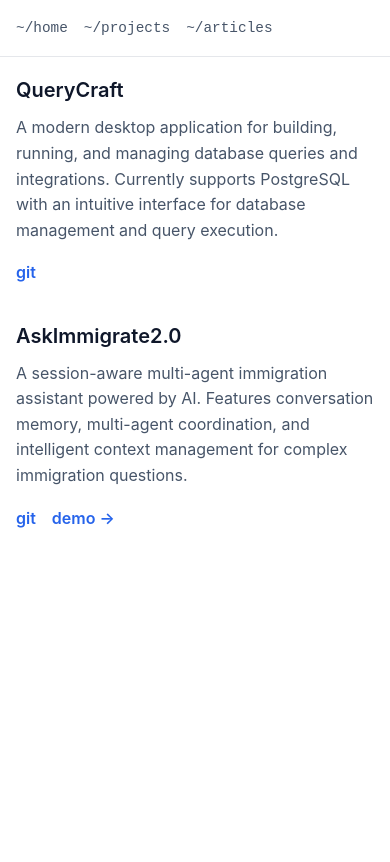
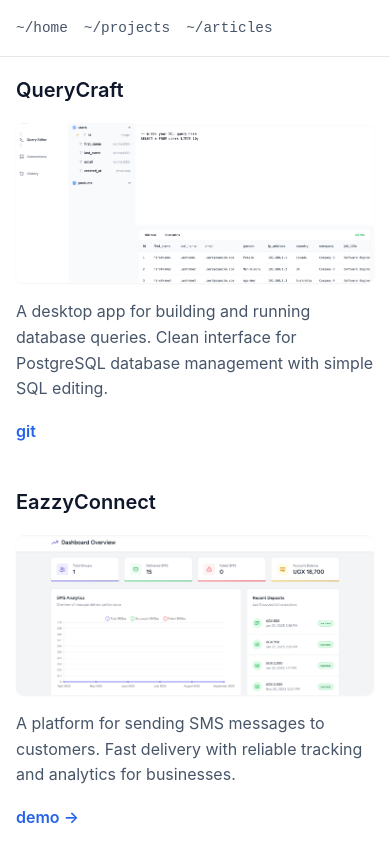
Before and after one commit to okumujustine/Portfolio, a Next.js app: page /projects in a window 390 px wide. Shown: the top 862 px of the page. Built offline with nearby package versions, Linux system fonts and the light colour scheme.

Commit message:
add projects photo preview

```diff
--- a/app/globals.css
+++ b/app/globals.css
@@ -255,6 +255,179 @@ body {
   }
 }
 
+.project-item {
+  margin-bottom: 3rem;
+}
+
+.project-content h3 {
+  margin: 0 0 1rem 0;
+  font-size: 1.25rem;
+  font-weight: 600;
+  color: var(--text-primary);
+}
+
+.project-description {
+  display: flex;
+  gap: 1.5rem;
+  align-items: center;
+}
+
+.project-image {
+  flex: 0 0 120px;
+  height: 90px;
+  border-radius: var(--radius-md);
+  overflow: hidden;
+  box-shadow: var(--shadow-sm);
+  transition: all var(--transition-normal);
+  position: relative;
+  cursor: pointer;
+}
+
+.project-image:hover {
+  transform: translateY(-2px);
+  box-shadow: var(--shadow-md);
+}
+
+.project-image img {
+  width: 100%;
+  height: 100%;
+  object-fit: cover;
+  transition: transform var(--transition-normal);
+}
+
+.project-image:hover img {
+  transform: scale(1.05);
+}
+
+.zoom-overlay {
+  position: absolute;
+  top: 0;
+  left: 0;
+  right: 0;
+  bottom: 0;
+  background: rgba(0, 0, 0, 0.7);
+  display: flex;
+  align-items: center;
+  justify-content: center;
+  opacity: 0;
+  transition: opacity var(--transition-normal);
+}
+
+.project-image:hover .zoom-overlay {
+  opacity: 1;
+}
+
+.zoom-icon {
+  font-size: 1.5rem;
+  color: white;
+}
+
+.image-modal {
+  position: fixed;
+  top: 0;
+  left: 0;
+  right: 0;
+  bottom: 0;
+  background: rgba(0, 0, 0, 0.9);
+  display: flex;
+  align-items: center;
+  justify-content: center;
+  z-index: 1000;
+  padding: 2rem;
+}
+
+.modal-content {
+  position: relative;
+  max-width: 90vw;
+  max-height: 90vh;
+  display: flex;
+  align-items: center;
+  justify-content: center;
+}
+
+.modal-content img {
+  max-width: 100%;
+  max-height: 100%;
+  object-fit: contain;
+  border-radius: var(--radius-md);
+  box-shadow: var(--shadow-xl);
+}
+
+.close-button {
+  position: absolute;
+  top: -3rem;
+  right: -1rem;
+  background: none;
+  border: none;
+  color: white;
+  font-size: 2rem;
+  cursor: pointer;
+  padding: 0.5rem;
+  border-radius: 50%;
+  width: 3rem;
+  height: 3rem;
+  display: flex;
+  align-items: center;
+  justify-content: center;
+  transition: background-color var(--transition-normal);
+}
+
+.close-button:hover {
+  background-color: rgba(255, 255, 255, 0.1);
+}
+
+.project-text {
+  flex: 1;
+}
+
+.project-text p {
+  margin: 0;
+  color: var(--text-secondary);
+  line-height: 1.6;
+}
+
+.project-links {
+  display: flex;
+  flex-direction: column;
+  gap: 0.5rem;
+  align-items: flex-end;
+}
+
+@media (max-width: 640px) {
+  .project-description {
+    flex-direction: column;
+    gap: 1rem;
+    align-items: flex-start;
+  }
+
+  .project-image {
+    flex: none;
+    width: 100%;
+    height: 160px;
+  }
+
+  .project-links {
+    flex-direction: row;
+    align-items: flex-start;
+  }
+
+  .project-item {
+    margin-bottom: 2.5rem;
+  }
+
+  .image-modal {
+    padding: 1rem;
+  }
+
+  .close-button {
+    top: -2rem;
+    right: 0;
+    font-size: 1.5rem;
+    width: 2.5rem;
+    height: 2.5rem;
+  }
+}
+
 
 .nav {
   border-bottom: 1px solid var(--gray-200);
--- a/app/page.tsx
+++ b/app/page.tsx
@@ -1,5 +1,5 @@
 import Navigation from '@/components/Navigation';
-import { profile } from '@/lib/data';
+import { profile } from '@/lib/projects';
 import Link from 'next/link';
 
 export default function Home() {
--- a/app/projects/page.tsx
+++ b/app/projects/page.tsx
@@ -1,17 +1,55 @@
+'use client';
+
 import Navigation from '@/components/Navigation';
-import { projects } from '@/lib/data';
+import { projects } from '@/lib/projects';
+import { useState, useEffect } from 'react';
 
 export default function Projects() {
+  const [zoomedImage, setZoomedImage] = useState<string | null>(null);
+
+  const openZoom = (imageSrc: string) => {
+    setZoomedImage(imageSrc);
+  };
+
+  const closeZoom = () => {
+    setZoomedImage(null);
+  };
+
+  useEffect(() => {
+    const handleKeyDown = (event: KeyboardEvent) => {
+      if (event.key === 'Escape' && zoomedImage) {
+        closeZoom();
+      }
+    };
+
+    document.addEventListener('keydown', handleKeyDown);
+    return () => document.removeEventListener('keydown', handleKeyDown);
+  }, [zoomedImage]);
+
   return (
     <>
       <Navigation />
       <div className="content-container">
 
         {projects.map((project, index) => (
-          <div key={index} style={{ marginBottom: '2rem' }}>
+          <div key={index} className="project-item">
+            <div className="project-content">
               <h3>{project.title}</h3>
+              <div className="project-description">
+                <div className="project-image" onClick={() => openZoom(project.image)}>
+                  <img
+                    src={project.image}
+                    alt={project.title}
+                    loading="lazy"
+                  />
+                  <div className="zoom-overlay">
+                    <span className="zoom-icon">🔍</span>
+                  </div>
+                </div>
+                <div className="project-text">
                   <p>{project.description}</p>
-            <div style={{ display: 'flex', gap: '1rem', marginTop: '1rem' }}>
+                </div>
+                <div className="project-links">
                   {project.github && (
                     <a href={project.github} target="_blank" rel="noopener noreferrer" className="cta-link">git</a>
                   )}
@@ -20,8 +58,19 @@ export default function Projects() {
                   )}
                 </div>
               </div>
+            </div>
+          </div>
         ))}
       </div>
+
+      {zoomedImage && (
+        <div className="image-modal" onClick={closeZoom}>
+          <div className="modal-content" onClick={(e) => e.stopPropagation()}>
+            <img src={zoomedImage} alt="Zoomed project" />
+            <button className="close-button" onClick={closeZoom}>×</button>
+          </div>
+        </div>
+      )}
     </>
   );
 }
--- a/components/ProjectCard.tsx
+++ b/components/ProjectCard.tsx
@@ -4,6 +4,7 @@ interface Project {
   tech: string[];
   github?: string;
   demo?: string;
+  image?: string;
 }
 
 interface ProjectCardProps {
--- a/lib/data.ts
+++ b/lib/data.ts
@@ -3,7 +3,6 @@ import matter from 'gray-matter';
 import path from 'path';
 
 const articlesDirectory = path.join(process.cwd(), 'articles');
-
 export interface Article {
   slug: string;
   title: string;
@@ -41,46 +40,3 @@ export function getAllArticles(): Article[] {
 
   return articles;
 }
-
-export const projects = [
-  {
-    title: "QueryCraft",
-    description: "A modern desktop application for building, running, and managing database queries and integrations. Currently supports PostgreSQL with an intuitive interface for database management and query execution.",
-    tech: ["TypeScript", "Electron", "PostgreSQL", "JavaScript", "CSS", "Shell"],
-    github: "https://github.com/okumujustine/QueryCraft"
-  },
-  {
-    title: "AskImmigrate2.0",
-    description: "A session-aware multi-agent immigration assistant powered by AI. Features conversation memory, multi-agent coordination, and intelligent context management for complex immigration questions.",
-    tech: ["Python", "TypeScript", "Multi-Agent AI", "Vector Database", "Session Management", "FastAPI", "React"],
-    github: "https://github.com/okumujustine/AskImmigrate2.0",
-    demo: "https://app.readytensor.ai/publications/ask-immigration20-pro-nR1NDUGzNDAd"
-  }
-];
-
-export const profile = {
-  name: "Justine Okumu",
-  title: "Senior Software Engineer",
-  bio: "I architect and build scalable enterprise systems that handle millions of users and millions of transactions. With 7+ years of experience leading high-performing engineering teams, I specialize in transforming complex business challenges into elegant technical solutions. Expert in distributed systems, microservices architecture, and driving engineering excellence through mentorship and best practices.",
-  email: "okumu.justine2017@gmail.com",
-  github: "https://github.com/okumujustine",
-  linkedin: "https://linkedin.com/in/okumujustine",
-  twitter: "https://twitter.com/okumujustine",
-  skills: [
-    "Technical Leadership", "Software Architecture", "System Design",
-    "Node.js", "TypeScript", "Python", "Java", "React", "Next.js",
-    "Django", "Spring Boot", "PostgreSQL", "MongoDB", "Redis",
-    "AWS", "Azure", "Docker", "Kubernetes", "Terraform",
-    "Microservices", "API Design", "DevOps", "CI/CD",
-    "Team Management", "Code Reviews", "Technical Mentoring"
-  ],
-  achievements: [
-    "Led engineering teams of 15+ developers across multiple products",
-    "Architected systems processing $50M+ in annual revenue",
-    "Reduced infrastructure costs by 40% through optimization and cloud migration",
-    "Improved deployment frequency from monthly to daily releases",
-    "Mentored 25+ engineers, with 80% receiving promotions",
-    "Speaker at 5+ technical conferences on scalability and leadership",
-    "Open source contributor with 2K+ GitHub stars and 500+ forks"
-  ]
-};
--- /dev/null
+++ b/lib/projects.ts
@@ -0,0 +1,43 @@
+export const projects = [
+  {
+    title: "QueryCraft",
+    description: "A desktop app for building and running database queries. Clean interface for PostgreSQL database management with simple SQL editing.",
+    tech: ["TypeScript", "Electron", "PostgreSQL", "JavaScript", "CSS", "Shell"],
+    github: "https://github.com/okumujustine/QueryCraft",
+    image: "/query_craft.png"
+  },
+  {
+    title: "EazzyConnect",
+    description: "A platform for sending SMS messages to customers. Fast delivery with reliable tracking and analytics for businesses.",
+    tech: ["React", "TypeScript", "Node.js", "PostgreSQL", "AWS"],
+    demo: "https://eazzyconnect.com/",
+    image: "/easy_connect.png"
+  }
+];
+
+export const profile = {
+  name: "Justine Okumu",
+  title: "Senior Software Engineer",
+  bio: "I architect and build scalable enterprise systems that handle millions of users and millions of transactions. With 7+ years of experience leading high-performing engineering teams, I specialize in transforming complex business challenges into elegant technical solutions. Expert in distributed systems, microservices architecture, and driving engineering excellence through mentorship and best practices.",
+  email: "okumu.justine2017@gmail.com",
+  github: "https://github.com/okumujustine",
+  linkedin: "https://linkedin.com/in/okumujustine",
+  twitter: "https://twitter.com/okumujustine",
+  skills: [
+    "Technical Leadership", "Software Architecture", "System Design",
+    "Node.js", "TypeScript", "Python", "Java", "React", "Next.js",
+    "Django", "Spring Boot", "PostgreSQL", "MongoDB", "Redis",
+    "AWS", "Azure", "Docker", "Kubernetes", "Terraform",
+    "Microservices", "API Design", "DevOps", "CI/CD",
+    "Team Management", "Code Reviews", "Technical Mentoring"
+  ],
+  achievements: [
+    "Led engineering teams of 15+ developers across multiple products",
+    "Architected systems processing $50M+ in annual revenue",
+    "Reduced infrastructure costs by 40% through optimization and cloud migration",
+    "Improved deployment frequency from monthly to daily releases",
+    "Mentored 25+ engineers, with 80% receiving promotions",
+    "Speaker at 5+ technical conferences on scalability and leadership",
+    "Open source contributor with 2K+ GitHub stars and 500+ forks"
+  ]
+};
```
Also changed, not shown: public/easy_connect.png (added), public/query_craft.png (added). Lines whose indentation alone changed are shown as unchanged.
